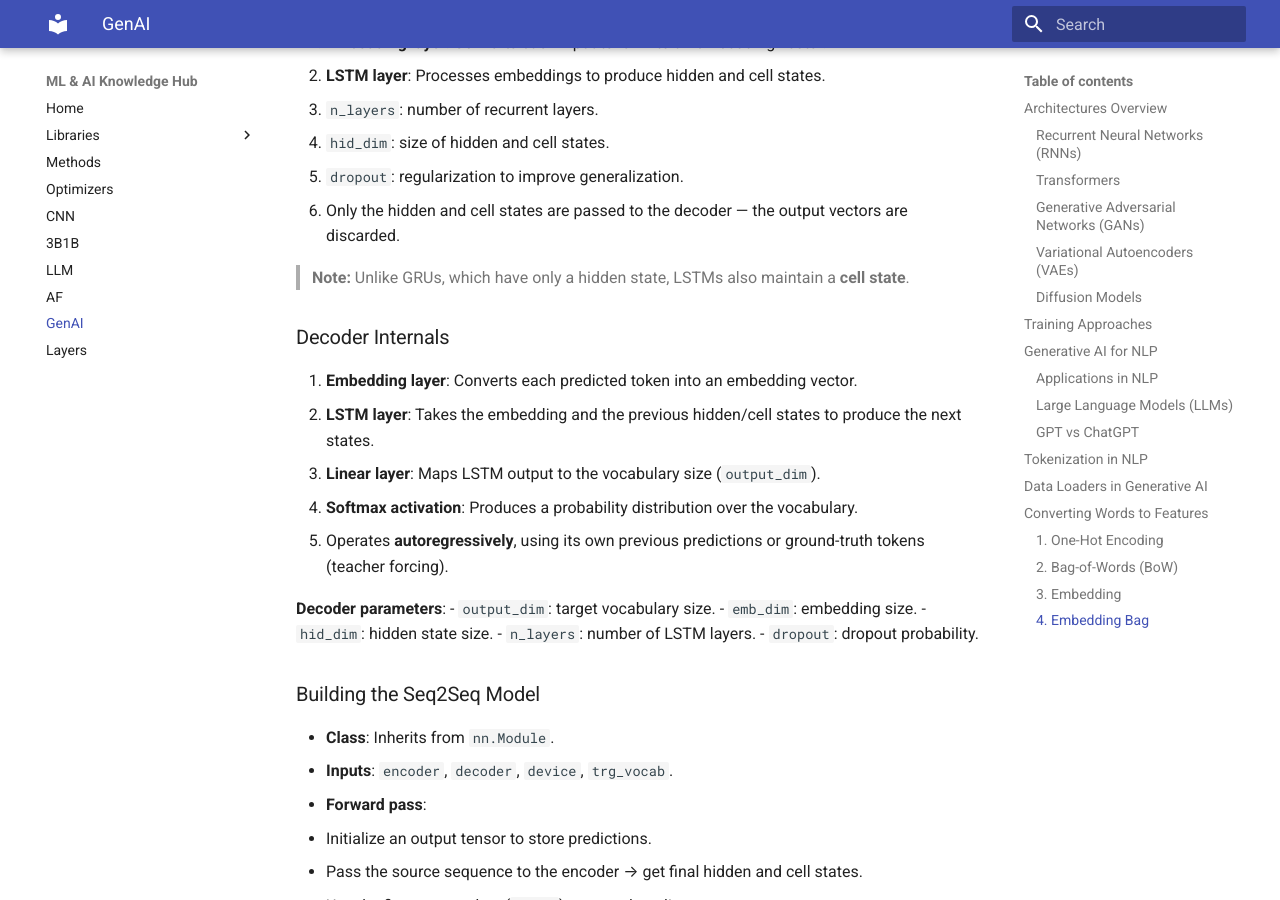
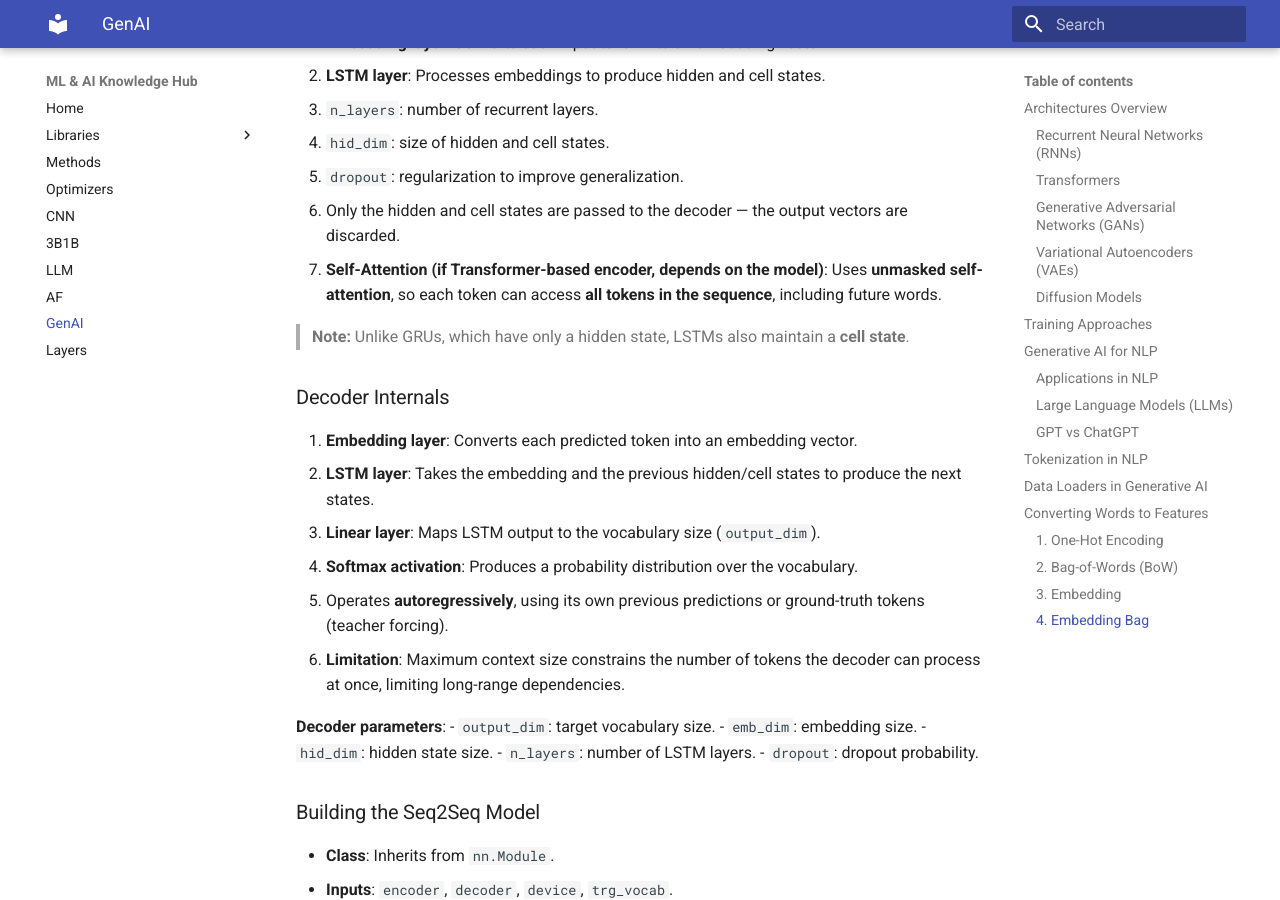
Before and after one commit to Medyan-Naser/machine_learning_projects, an MkDocs documentation site: the page built from docs/GenAI.md, in a window 1280 px wide and 900 px high, scrolled down 14321 px. Built offline with MkDocs 1.6.1 and Material for MkDocs 9.7.7, drawn with Linux system fonts in a browser that asks for light colours.

```diff
--- a/docs/GenAI.md
+++ b/docs/GenAI.md
@@ -440,6 +440,7 @@ Encoder–decoder architectures extend sequence-to-sequence models so that the i
    - `hid_dim`: size of hidden and cell states.
    - `dropout`: regularization to improve generalization.
 3. Only the hidden and cell states are passed to the decoder — the output vectors are discarded.
+4. **Self-Attention (if Transformer-based encoder, depends on the model)**: Uses **unmasked self-attention**, so each token can access **all tokens in the sequence**, including future words.
 
 > **Note:** Unlike GRUs, which have only a hidden state, LSTMs also maintain a **cell state**.
 
@@ -449,6 +450,7 @@ Encoder–decoder architectures extend sequence-to-sequence models so that the i
 3. **Linear layer**: Maps LSTM output to the vocabulary size (`output_dim`).
 4. **Softmax activation**: Produces a probability distribution over the vocabulary.
 5. Operates **autoregressively**, using its own previous predictions or ground-truth tokens (teacher forcing).
+6. **Limitation**: Maximum context size constrains the number of tokens the decoder can process at once, limiting long-range dependencies.
 
 **Decoder parameters**:
 - `output_dim`: target vocabulary size.
```
Also changed, not shown: docs/LLM.md (+1 -0 lines).
